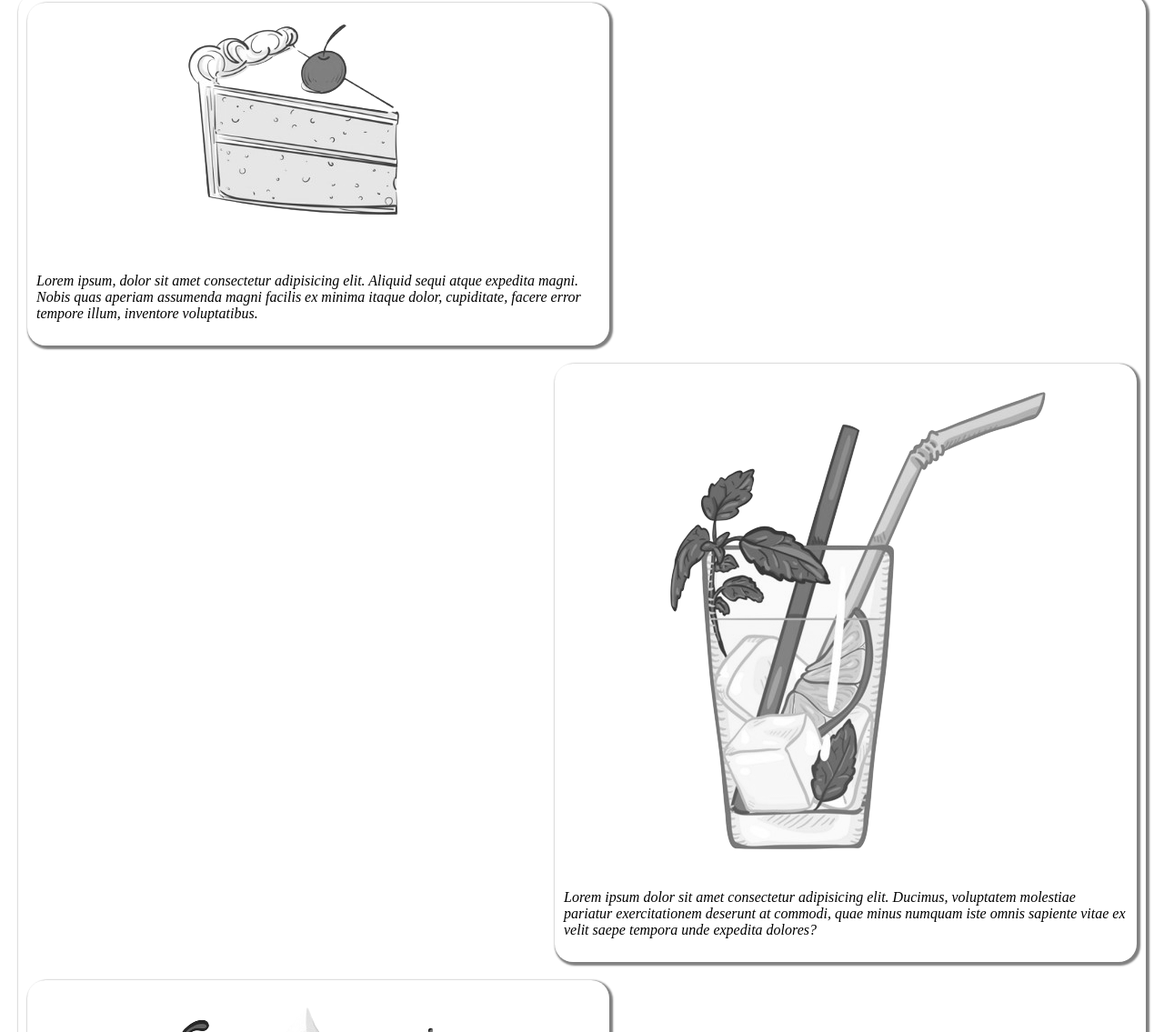
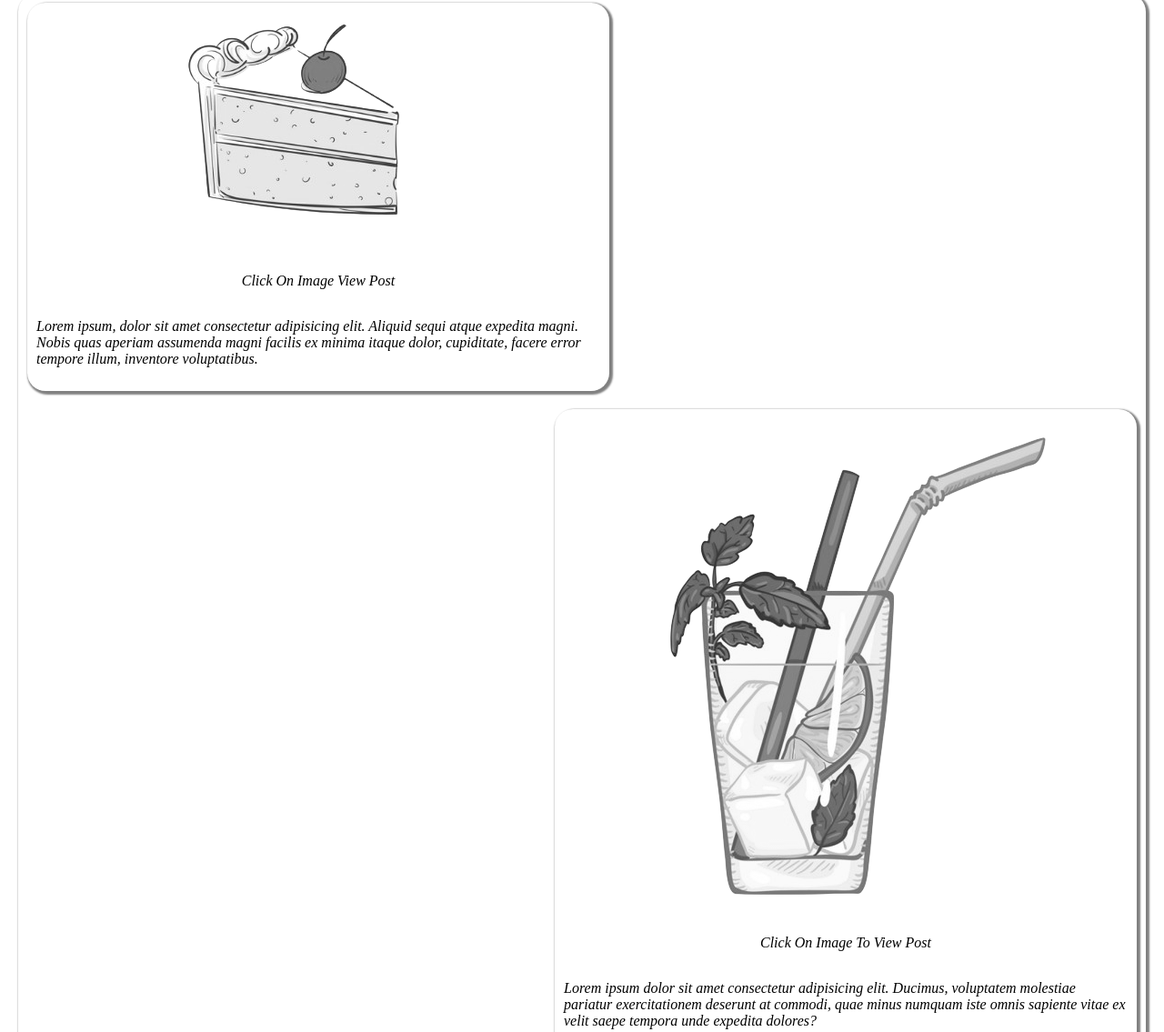
Before and after one commit to ByteBard7/odin-recipes, a plain HTML site: page index.html in a window 1280 px wide. Shown: the part 98-1233 px from the top of the page at 91% size. Drawn offline with Linux system fonts and the light colour scheme.

Commit message:
add instruction text under images on index page

```diff
--- a/index.html
+++ b/index.html
@@ -14,14 +14,17 @@
     <div class="container">
         <div class="card">
             <a href="./recipes/cake.html"><img src="./index-page-images/cake.png" alt="Cake"></a>
+            <p>Click On Image View Post</p>
             <p>Lorem ipsum, dolor sit amet consectetur adipisicing elit. Aliquid sequi atque expedita magni. Nobis quas aperiam assumenda magni facilis ex minima itaque dolor, cupiditate, facere error tempore illum, inventore voluptatibus.</p>
         </div>
         <div class="card second">
             <a href="./recipes/mojito.html"><img src="./index-page-images/mojito.png" alt=""></a>
+            <p>Click On Image To View Post</p>
             <p>Lorem ipsum dolor sit amet consectetur adipisicing elit. Ducimus, voluptatem molestiae pariatur exercitationem deserunt at commodi, quae minus numquam iste omnis sapiente vitae ex velit saepe tempora unde expedita dolores?</p>
         </div>
         <div class="card">
             <a href="./recipes/ice-cream.html"><img src="./index-page-images/ice-cream.png" alt="Ice Cream"></a>
+            <p>Click On Image To View Post</p>
             <p>Lorem ipsum, dolor sit amet consectetur adipisicing elit. Commodi non laborum, amet necessitatibus libero aliquid impedit repellendus, quae ducimus, unde voluptatem optio modi. Facere distinctio quos quaerat? Doloribus, natus sunt?</p>
         </div>
     </div>
```
